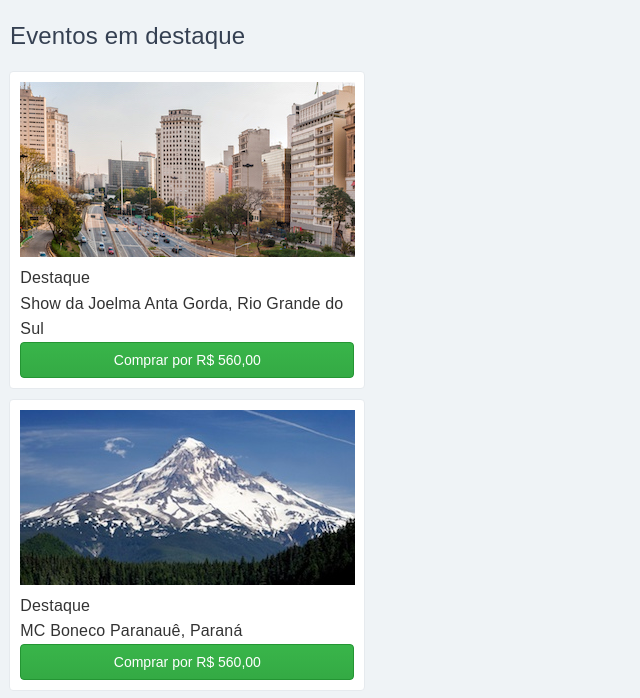
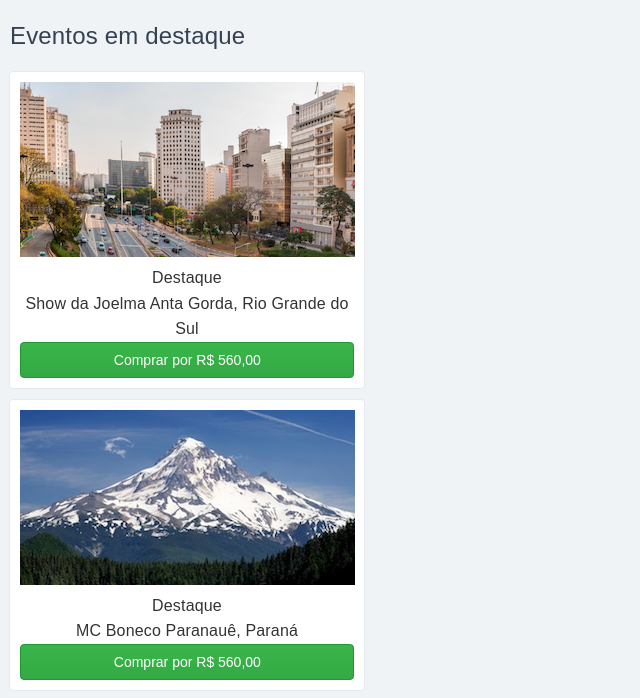
Before and after one commit to peagha/front-end, a plain HTML site: page index.html in a window 1280 px wide. Shown: the part 73-771 px from the top of the page, without its empty margins (0-640 px from the left). Drawn offline with nearby package versions, Linux system fonts and the light colour scheme; files that its build step writes are made by us from their sources.

Commit message:
Quick fix to center text.

```diff
--- a/index.html
+++ b/index.html
@@ -29,7 +29,7 @@
       <div>
         <!-- TODO: aqui deveria ser um cabeçalho? -->
         <ul>
-          <li class="body-box">
+          <li class="body-box center-text">
             <div>
               <img src="/images/sp.jpg" alt="event image"/>
               <span>Destaque</span>
@@ -43,7 +43,7 @@
             <button type="button" name="">Comprar por R$ 560,00</button>
           </li>
 
-          <li class="body-box">
+          <li class="body-box center-text">
             <div>
               <img src="/images/mountain.jpg" alt="event image"/>
               <span>Destaque</span>
--- a/scss/components/index.scss
+++ b/scss/components/index.scss
@@ -56,3 +56,8 @@ h1 {
   border-radius: 4px;
   border: solid 1px #e6eaee;
 }
+
+// TODO: find out better way to center text
+.center-text {
+  text-align: center;
+}
```
